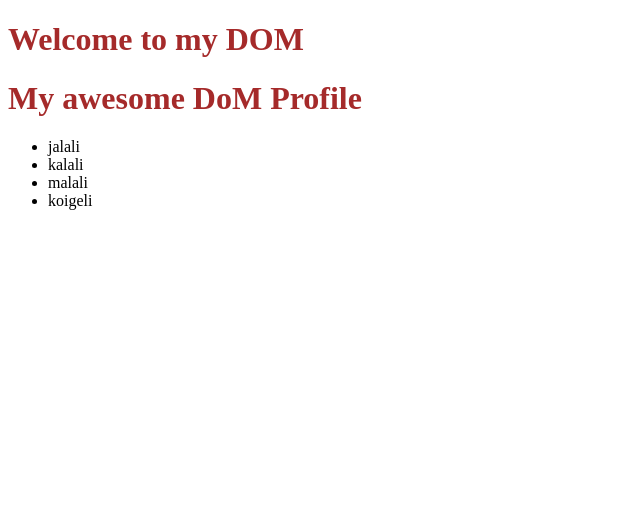
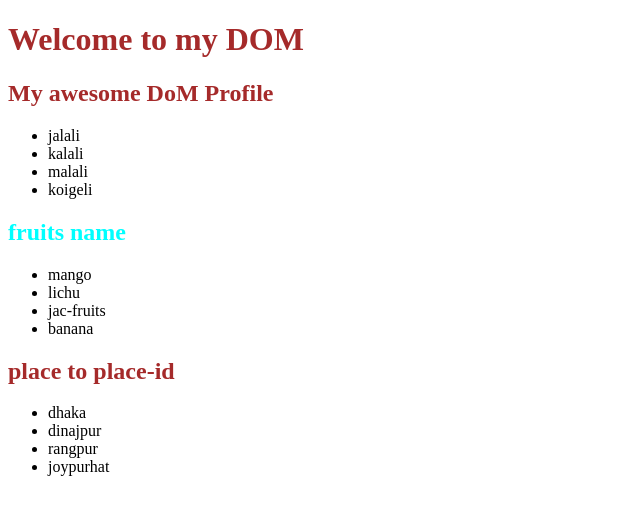
Before and after one commit to Ensaf01/module-24-basic-DOM-JavaScript-html-relation, a plain HTML site: page index.html in a window 1280 px wide. Shown: the whole page, without its empty margins (0-640 px from the left). Drawn offline with Linux system fonts and the light colour scheme; files whose address does not match are found by name.

Commit message:
how to change text and use class property

```diff
--- a/index.html
+++ b/index.html
@@ -11,13 +11,33 @@
         <h1>Welcome to my DOM</h1>
     </header>
     <main>
-        <h1>My awesome DoM Profile</h1>
+        <section>
+            <h1>My awesome DoM Profile</h1>
         <ul>
             <li>jalali</li>
             <li>kalali</li>
             <li>malali</li>
             <li>koigeli</li>
         </ul>
+        </section>
+        <section>
+            <h1 id="fruits-title">fruits name</h1>
+        <ul>
+            <li>mango</li>
+            <li>lichu</li>
+            <li>jac-fruits</li>
+            <li>banana</li>
+        </ul>
+        </section>
+        <section>
+            <h1 id="place">my like place</h1>
+            <ul>
+                <li class="place-name">dhaka</li>
+                <li class="place-name">dinajpur</li>
+                <li class="place-name">rangpur</li>
+                <li class="place-name">joypurhat</li>
+            </ul>
+        </section>
     </main>
     <footer>
 
@@ -26,15 +46,29 @@
     <script src="js/dom.js"></script>
 
     <script>
+
         //akhane js and html er modhe relation stablish kore dom,dom html ke object hisab a rakhe and js diye amr segula kaj korte pari,
         const h1tag=document.getElementsByTagName('h1');//all h1 tag
-        console.log(h1tag);
+        //console.log(h1tag);
 
         const licollection=document.getElementsByTagName('li');//all li tag collect korbe
         for(const list of licollection){ //array like object ,not full array
-            console.log(list);//just show li tag
-            console.log(list.innerText);// show li text
+           // console.log(list);//just show li tag
+            //console.log(list.innerText);// show li text
         }
+
+        const placeName=document.getElementsByClassName('place-name');
+        for(const name of placeName){
+        console.log(name.innerText);
+        }
+
+        // change use js
+
+        const changeName=document.getElementById('place');
+        changeName.innerText='place to place-id';
+        // kono kichu name change kora jay us js
+
+
 
 
     </script>
--- a/style/styles.css
+++ b/style/styles.css
@@ -1,3 +1,6 @@
 h1{
     color: brown;
 }
+#fruits-title{
+    color:aqua;
+}
```
